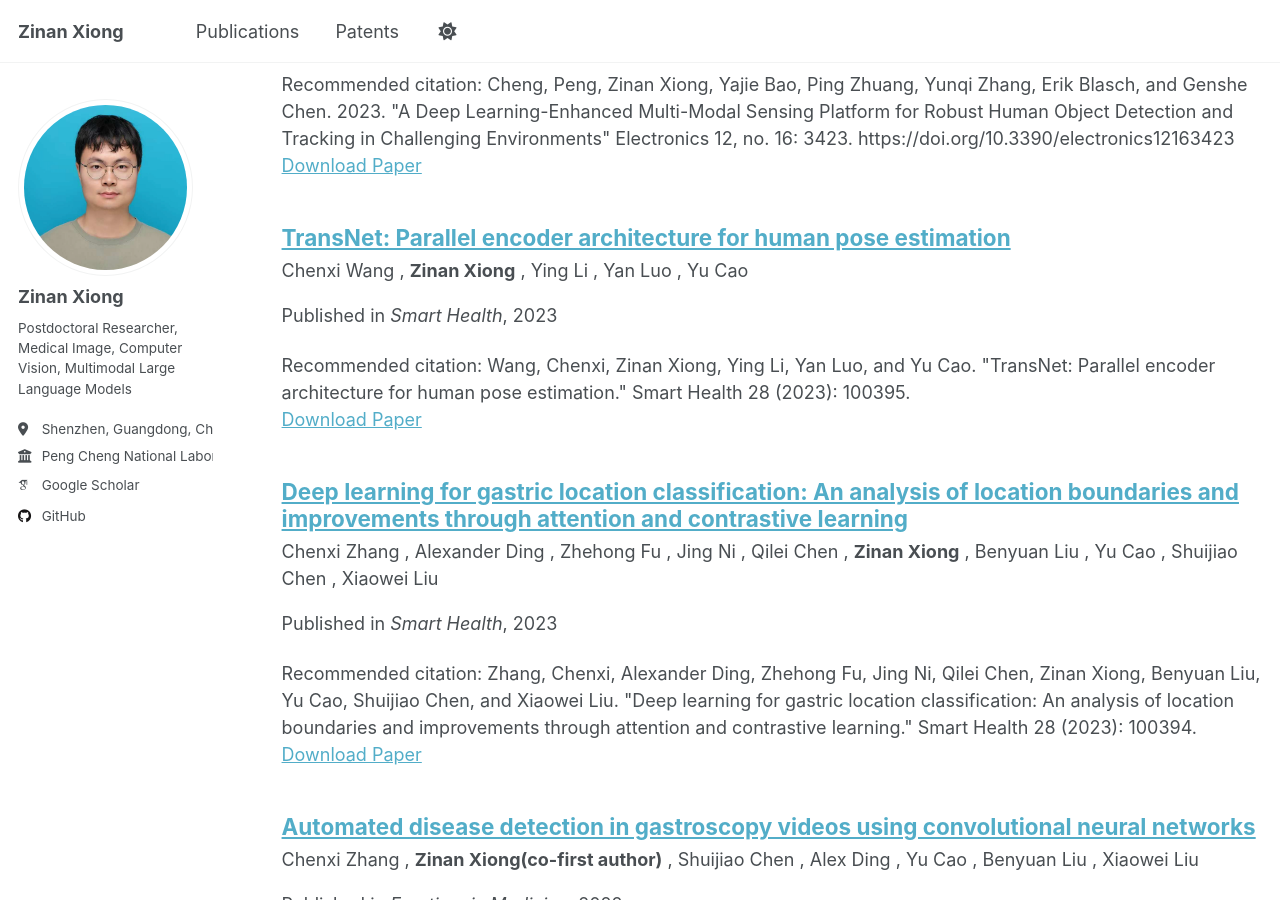
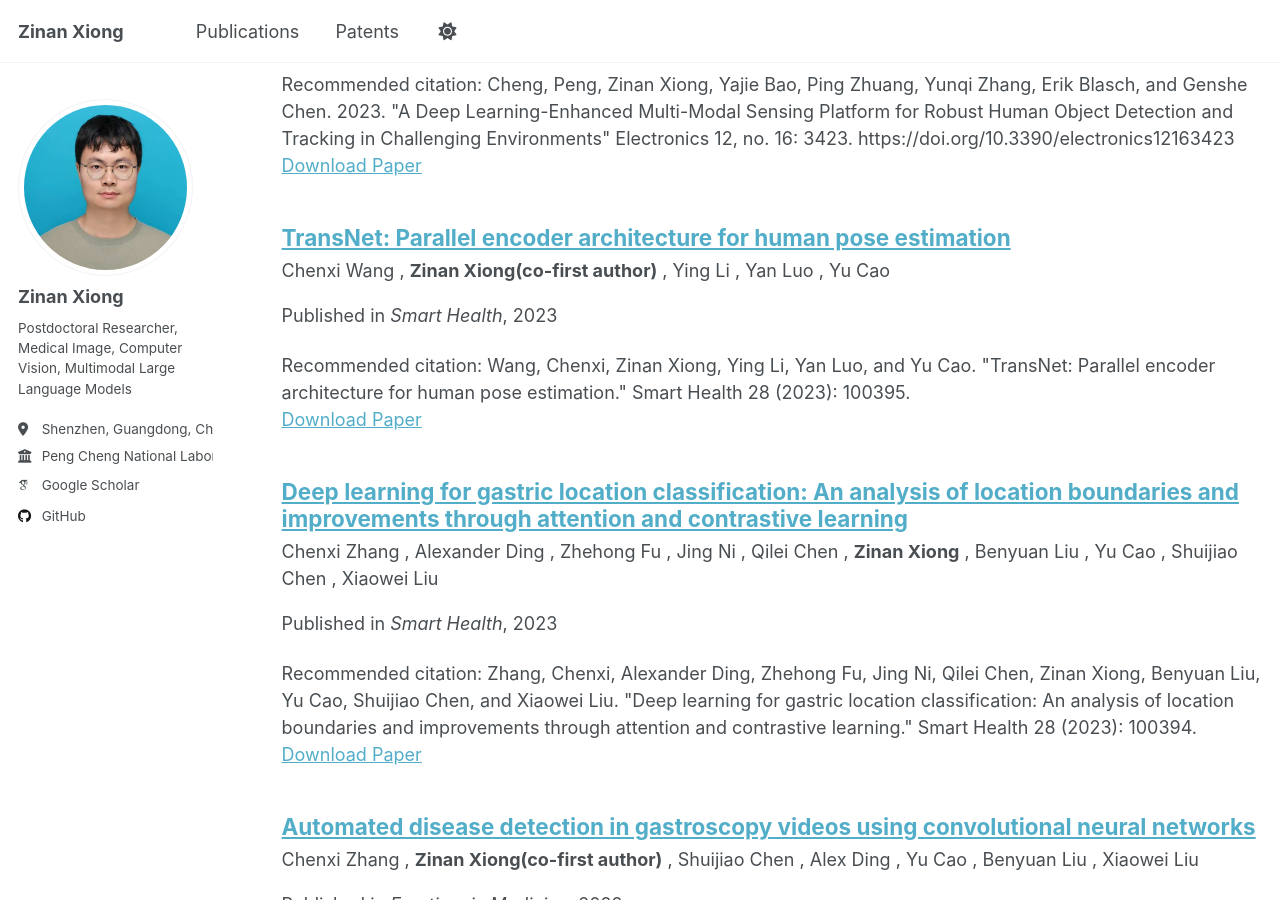
Before and after one commit to ttppss/zinanxiong, a Jekyll site: the page built from _pages/publications.html, in a window 1280 px wide and 900 px high, scrolled down 669 px. Built offline with Jekyll 4.4.1, drawn with Linux system fonts in a browser that asks for light colours; some web fonts are replaced; a script that is not in the unit is left out.

Commit message:
Update 2015-10-01-paper-title-number-3.md

```diff
--- a/_publications/2015-10-01-paper-title-number-3.md
+++ b/_publications/2015-10-01-paper-title-number-3.md
@@ -1,6 +1,6 @@
 ---
 title: "TransNet: Parallel encoder architecture for human pose estimation"
-authors: ["Chenxi Wang", "Zinan Xiong", "Ying Li", "Yan Luo", "Yu Cao"]
+authors: ["Chenxi Wang", "Zinan Xiong(co-first author)", "Ying Li", "Yan Luo", "Yu Cao"]
 collection: publications
 category: manuscripts
 permalink: /publication/2015-10-01-paper-title-number-3
```
